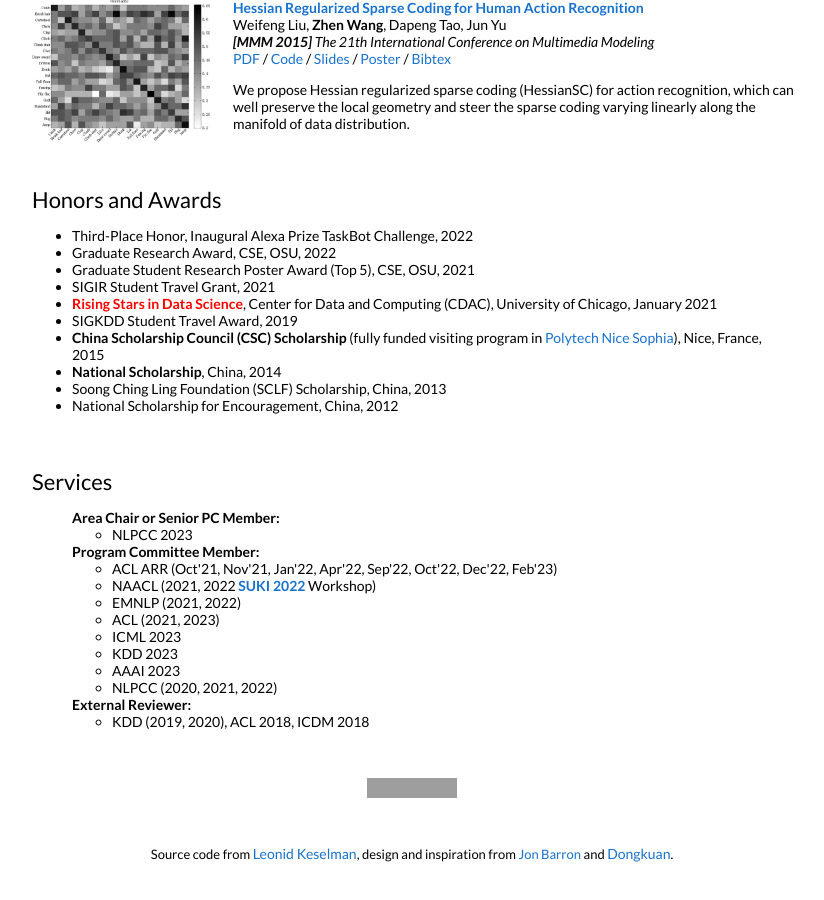
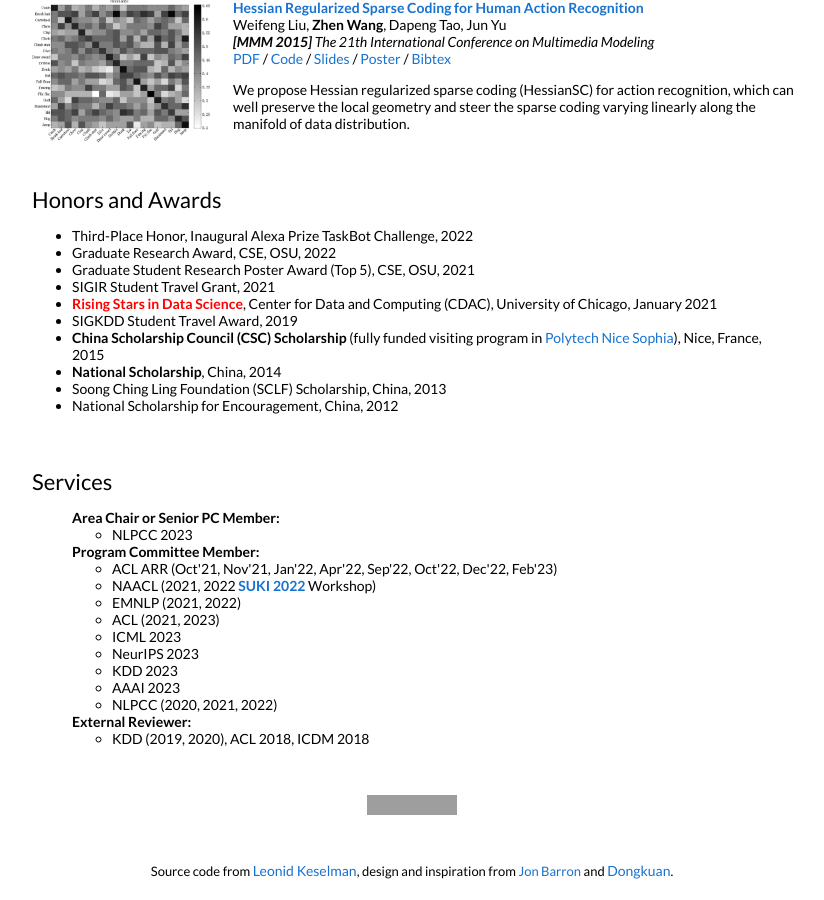
Before and after one commit to zhenwang9102/zhenwang9102.github.io, a Jekyll site: the page built from _posts/2019-06-02-venue.markdown, in a window 1280 px wide and 900 px high, scrolled down 3590 px. Shown: the whole window, without its empty margins (228-1052 px from the left). Built offline with Jekyll 4.4.1, drawn with Linux system fonts in a browser that asks for light colours; grey boxes are pictures that could not be loaded.

Commit message:
Update default.html

```diff
--- a/_layouts/default.html
+++ b/_layouts/default.html
@@ -593,6 +593,9 @@
                     ICML 2023
                   </li>
                   <li>
+                    NeurIPS 2023
+                  </li>
+                  <li>
                     KDD 2023
                   </li>
                   <li>
```
